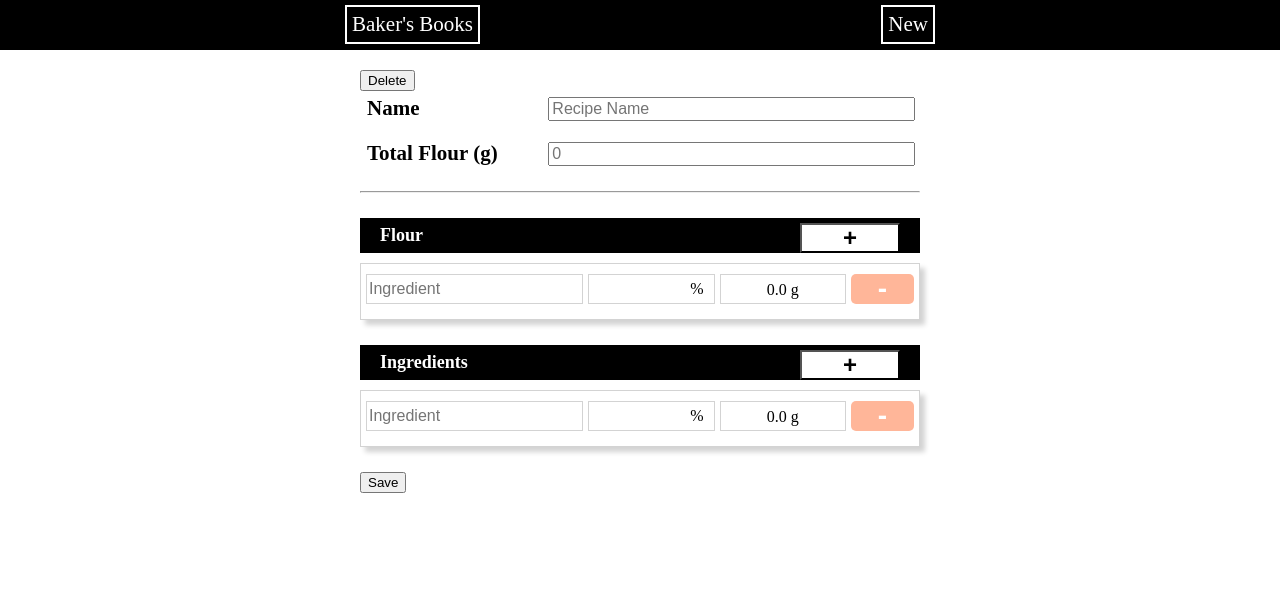
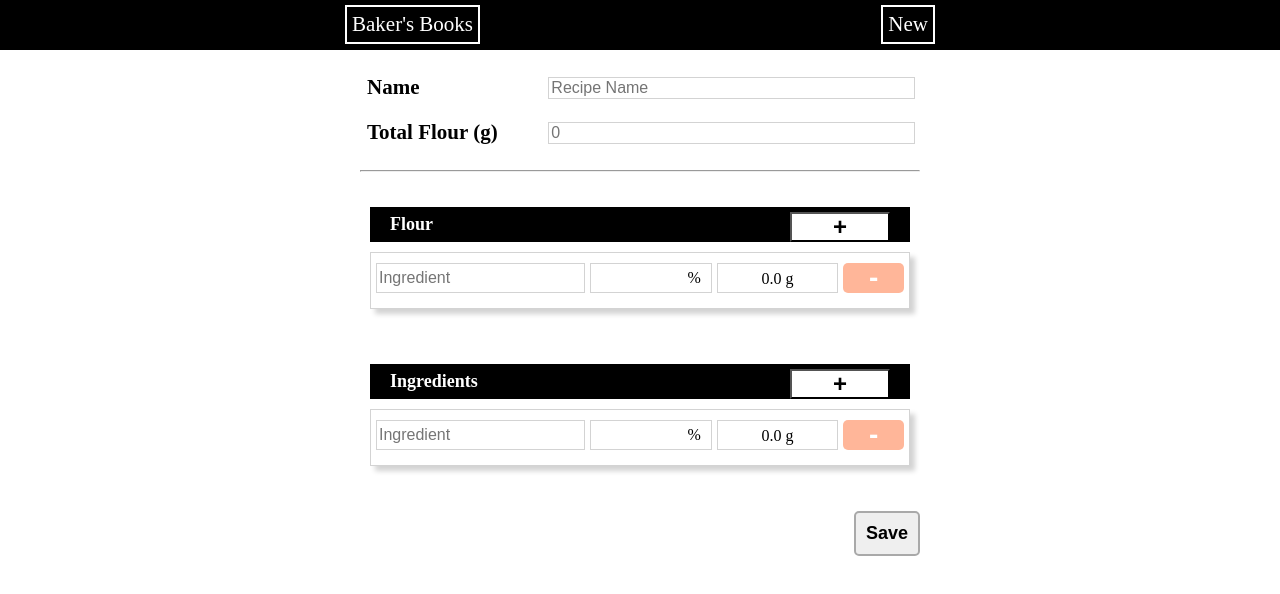
Before and after one commit to Drewlove/bakers-math-client, a React (Create React App) app: page /form/recipe/new in a window 1280 px wide. Shown: the top 594 px of the page. Built offline with nearby package versions, Linux system fonts and the light colour scheme.

Commit message:
Move save and delete button to bottom of recipeForm, change modal to display on top of entire page

```diff
--- a/src/App.css
+++ b/src/App.css
@@ -14,7 +14,30 @@ form {
   padding: 0px 20px;
 }
 
-.modal {
+.button-save-delete {
+  margin-left: auto;
+  padding: 10px;
+  font-size: 18px;
+  border-radius: 5px;
+  font-weight: bold;
+  border: none;
+}
+
+.button-save-delete:hover {
+  cursor: pointer;
+  box-shadow: 4px 4px 4px darkgrey;
+}
+
+.button-save-delete_delete {
+  background-color: red;
+  color: white;
+}
+
+.button-save-delete_save {
+  border: 2px solid darkgray;
+}
+
+.button-save-delete_save .modal {
   position: fixed;
   z-index: 1;
   left: 0;
@@ -24,6 +47,17 @@ form {
   overflow: auto;
   background-color: rgb(0, 0, 0);
   background-color: rgba(0, 0, 0, 0.4);
+  display: flex;
+  justify-content: center;
+}
+
+.modal {
+  position: absolute;
+  top: 0;
+  left: 0;
+  height: 100%;
+  width: 100%;
+  background-color: rgba(80, 80, 80, 0.6);
   display: flex;
   justify-content: center;
 }
@@ -118,6 +152,11 @@ form {
   padding: 5px;
 }
 
+.recipe__button-section {
+  display: flex;
+  justify-content: space-between;
+}
+
 .recipe-container {
   display: grid;
   grid-template-columns: 1fr 2fr;
@@ -136,6 +175,7 @@ form {
 
 .recipe__input_heading {
   font-size: 16px;
+  border: 1px solid lightgray;
 }
 
 .recipe-ingredient__input_name {
@@ -228,6 +268,7 @@ form {
 .recipe-section {
   max-width: 575px;
   margin: 25px auto;
+  padding: 10px;
 }
 
 .recipe-section_ingredients {
@@ -282,6 +323,10 @@ form {
   cursor: pointer;
 }
 
+.save-button {
+  margin-left: auto;
+}
+
 @media only screen and (min-width: 600px) {
   .recipe-container__legend {
     font-size: 21px;
--- a/src/CommonFormComponents/FormDeleteButton/FormDeleteButton.js
+++ b/src/CommonFormComponents/FormDeleteButton/FormDeleteButton.js
@@ -90,17 +90,17 @@ function FormDeleteButton(props) {
   };
 
   return (
-    <section className="delete-button-section">
+    <div className="delete-button">
       {modal.display === true ? renderModal() : null}
       <button
         id="button-delete"
-        className="button delete-button-section__button"
+        className="button-save-delete button-save-delete_delete"
         value="delete"
         onClick={handleDeleteClick}
       >
         Delete
       </button>
-    </section>
+    </div>
   );
 }
 
--- a/src/CommonFormComponents/FormSaveButton/FormSaveButton.js
+++ b/src/CommonFormComponents/FormSaveButton/FormSaveButton.js
@@ -74,18 +74,18 @@ function FormSaveButton(props) {
   };
 
   return (
-    <section className="save-button-section">
+    <div className="save-button">
       {modal.display ? renderModal() : null}
       <button
         id="button-save"
-        className="button save-button-section__button"
+        className="button-save-delete button-save-delete_save"
         type="submit"
         value="Save"
         onClick={handleSave}
       >
         Save
       </button>
-    </section>
+    </div>
   );
 }
 
--- a/src/RecipeForm/RecipeForm/RecipeForm.js
+++ b/src/RecipeForm/RecipeForm/RecipeForm.js
@@ -104,7 +104,6 @@ function RecipeForm(props) {
 
   return (
     <form>
-      {props.recipeId !== "new" ? renderDeleteButton() : null}
       <RecipeFormHeader
         recipe={recipe}
         handleChangeRecipe={(e) => handleChangeRecipe(e)}
@@ -141,6 +140,8 @@ function RecipeForm(props) {
           handleSubtractClick(e, id, ingredientType)
         }
       />
+      <section className="recipe__button-section">
+        {recipeId !== "new" ? renderDeleteButton() : null}
         <FormSaveButton
           formData={{
             recipe_name: recipe.recipe_name,
@@ -154,6 +155,7 @@ function RecipeForm(props) {
           rowId={recipeId}
           // setFormError={setFormError}
         />
+      </section>
     </form>
   );
 }
```
Lines whose indentation alone changed are shown as unchanged.
